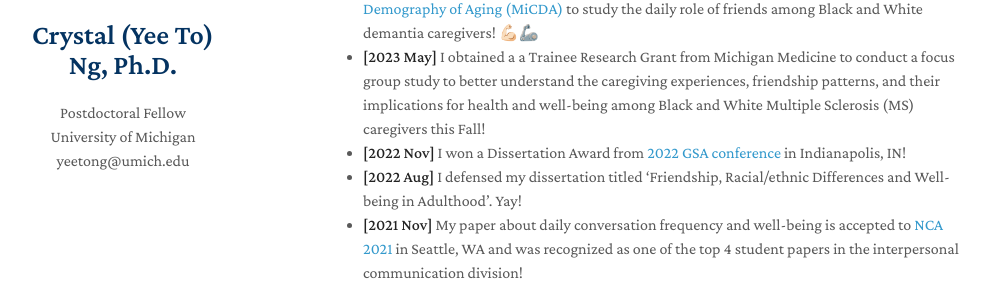
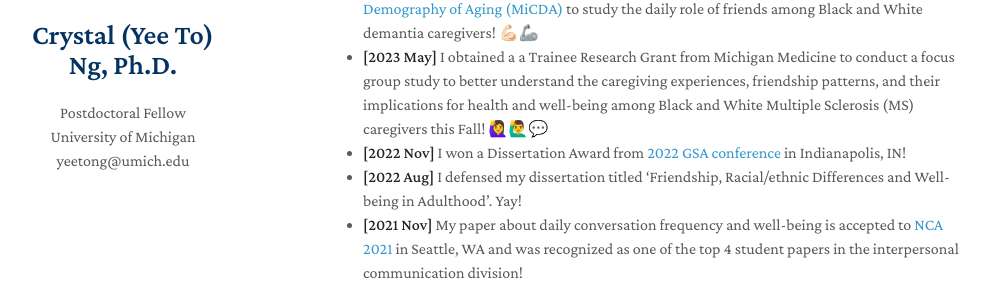
Before and after one commit to Crystal-ng/Crystal-ng.github.io, a Jekyll site: the page built from index.md, in a window 1280 px wide and 900 px high, scrolled down 322 px. Shown: the part 212-516 px from the top of the window, without its empty margins (147-1144 px from the left). Built offline with Jekyll 4.4.1, drawn with Linux system fonts in a browser that asks for light colours; nearby versions of some CDN libraries; a style sheet for code colours, icons or effects is not loaded; our own code applies the rules of GitHub Pages for plain Markdown files.

```diff
--- a/index.md
+++ b/index.md
@@ -12,7 +12,7 @@ My name is Crystal Ng. I am a postdoctoral fellow at the University of Michigan
 ## News
 - **[2023 Aug]** I was selected to receive the [APA Division 20 Dissertation Award in Psychology of Aging]([[https://micda.isr.umich.edu/programs/pilot-projects/](https://www.apadivisions.org/division-20/awards/dissertation)]([https://micda.isr.umich.edu/programs/pilot-projects/](https://www.apadivisions.org/division-20/awards/dissertation)))
 - **[2023 June]** I obtained a Pilot Grant (P30AG012846) from the [Michigan Center on the Demography of Aging (MiCDA)]([https://micda.isr.umich.edu/programs/pilot-projects/](https://micda.isr.umich.edu/programs/pilot-projects/)) to study the daily role of friends among Black and White demantia caregivers! 💪🏻🦾
-- **[2023 May]** I obtained a a Trainee Research Grant from Michigan Medicine to conduct a focus group study to better understand the caregiving experiences, friendship patterns, and their implications for health and well-being among Black and White Multiple Sclerosis (MS) caregivers this Fall!
+- **[2023 May]** I obtained a a Trainee Research Grant from Michigan Medicine to conduct a focus group study to better understand the caregiving experiences, friendship patterns, and their implications for health and well-being among Black and White Multiple Sclerosis (MS) caregivers this Fall! 🙋‍♀️🙋‍♂️💬
 - **[2022 Nov]** I won a Dissertation Award from [2022 GSA conference]([https://www.natcom.org/](https://www.geron.org/press-room/press-releases/2022-press-releases/1479-the-gerontological-society-of-america-congratulates-new-2022-awardees)) in Indianapolis, IN!
 - **[2022 Aug]** I defensed my dissertation titled 'Friendship, Racial/ethnic Differences and Well-being in Adulthood'. Yay!
 - **[2021 Nov]** My paper about daily conversation frequency and well-being is accepted to [NCA 2021](https://www.natcom.org/) in Seattle, WA and was recognized as one of the top 4 student papers in the interpersonal communication division!
```
